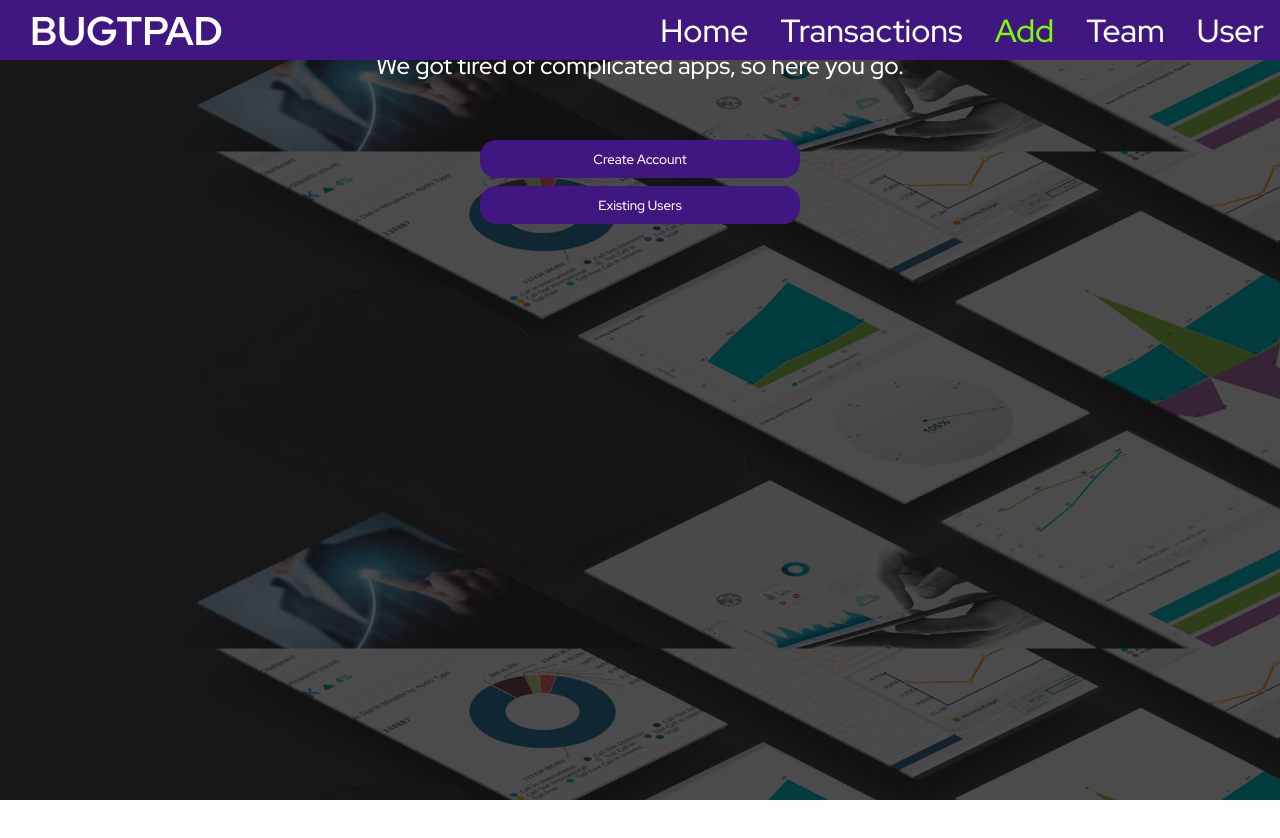
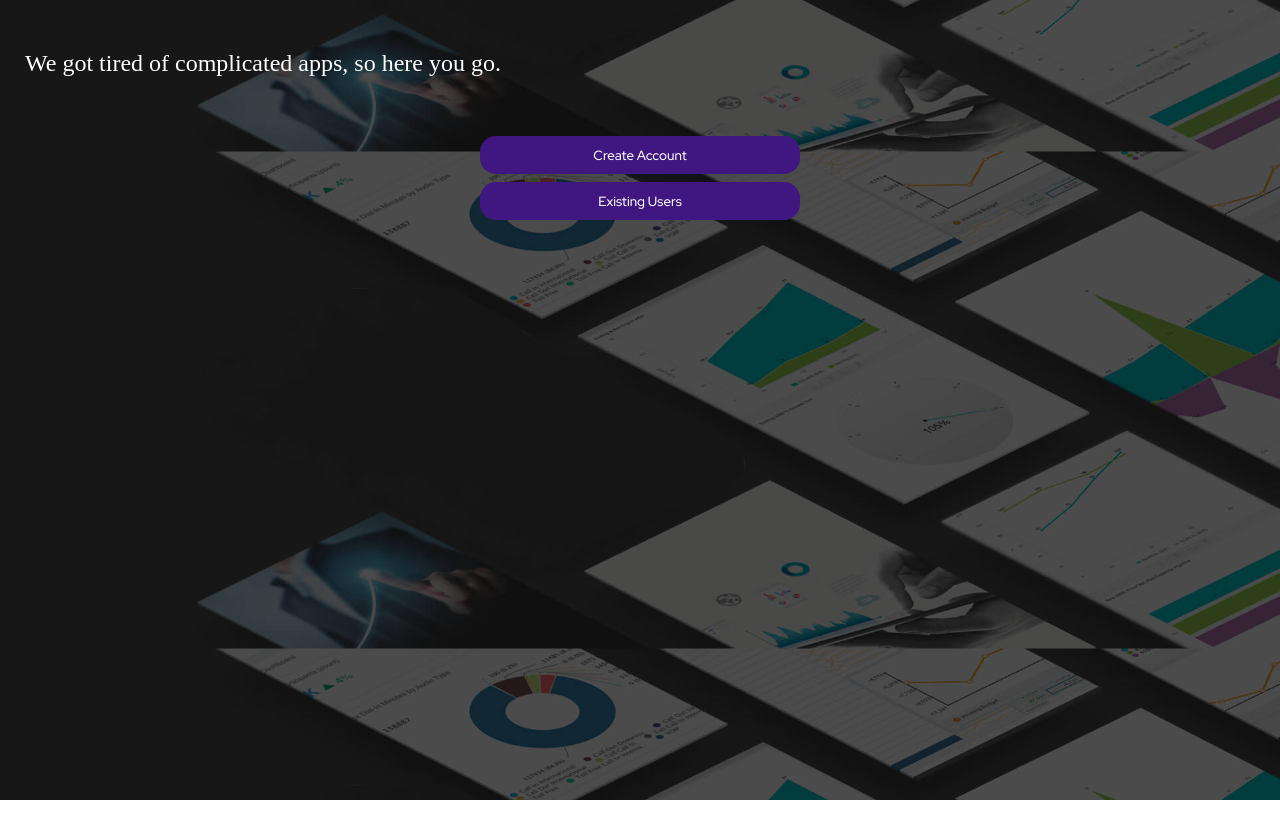
Before and after one commit to dals1791/1207-Project3-Frontend, a React (Create React App) app: page / in a window 1280 px wide. Built offline with nearby package versions, Linux system fonts and the light colour scheme.

Commit message:
login re-structure

```diff
--- a/src/App.js
+++ b/src/App.js
@@ -1,102 +1,35 @@
-import { Route, Switch, Link } from "react-router-dom";
+import React from 'react'
+import RenderAll from "./RenderAll"
+import UserLogin from "./components/UserLogin/UserLogin"
 
-import "./App.css";
-import React, { useEffect } from "react";
-import AddIncome from "./components/AddIncome";
-import Team from "./components/Team";
-import Transaction from "./components/Transaction";
-import UserLogin from "./components/UserLogin/UserLogin";
-import UserInfo from "./components/UserProfile/UserProfile";
-import NavBar from "./components/NavBar";
-import Landing from "./components/Landing";
-import Topbar from "./components/Topbar";
 
-function App() {
+const App = () =>{
     const url = "https://project3-backend-1207.herokuapp.com";
-
-  // ----------------------- Defines STATES -----------------------
-  const [user, setUser] = React.useState(null);
-  const [toggleAdd, setToggleAdd] = React.useState(false);
-
-  // ============= USEEFFECT FUNCTION TO GET DATA =============
+    const [loggedIn, setLoggedIn] = React.useState(false)
+    const [user, setUser] = React.useState(null)
     const getSingleUser = (user) => {
         fetch(url + "/users/" + user.userName + "/" + user.password)
          .then((res) => res.json())
          .then((data) => {
            if (data.length > 0) {
-          return setUser(data);
+             return (
+                 setUser(data),
+                 setLoggedIn(true));
            } else {
              console.log("Not a user, try again");
            }
-      });
+         })
      };
-  // POST route for addIncome
-  const addIncome = (newTransaction) => {
-    fetch(url + "/transactions/" + user[0]._id, {
-      method: "post",
-      headers: {
-        "Content-Type": "application/json",
-      },
-      body: JSON.stringify(newTransaction),
-    });
-  };
-  const handleToggleAdd = () => {
-    setToggleAdd((toggle) => !toggle);
-  };
-  // useEffect(()=>{getSingleUser()}, [user])
+
+    const loaded= ()=>{
+        return <RenderAll url={url} user={user}/>
+    }
+    const loading =()=>{
+        return <UserLogin getSingleUser={getSingleUser}/>
+    }
     return (
-    <div className="App">
-      <Topbar user={user} />
-      <div className="container-main">
-
-
-        <Switch>
-          <Route
-            exact
-            path="/"
-            render={(rp) => (
-              <UserLogin
-                {...rp}
-                setUser={setUser}
-                url={url}
-                getSingleUser={getSingleUser}
-              />
-            )}
-          />
-
-          <Route path="/home">
-            <Landing user={user} />
-          </Route>
-
-          <Route path="/team">
-            <Team />
-          </Route>
-
-          <Route path="/transactions">
-            <Transaction user={user} />
-          </Route>
-
-          <Route path="/userinfo">
-            <UserInfo userInfo={user} url={url} />
-          </Route>
-          <Route path="/userinfo">
-
-          </Route>
-        </Switch>
-
-      </div>
-      <div className="add-transaction-container">
-        {toggleAdd ? (
-          <AddIncome
-            user={user}
-            handleSubmit={addIncome}
-            toggleAdd={handleToggleAdd}
-          />
-        ) : null}
-        </div>
-      <NavBar toggleAdd={handleToggleAdd} />
-    </div>
-  );
+        loggedIn ? loaded(): loading()
+    )
 }
 
-export default App;
+export default App
--- /dev/null
+++ b/src/RenderAll.js
@@ -0,0 +1,90 @@
+import { Route, Switch, Link } from "react-router-dom";
+
+import "./App.css";
+import React, { useEffect } from "react";
+import AddIncome from "./components/AddIncome";
+import Team from "./components/Team";
+import Transaction from "./components/Transaction";
+import UserLogin from "./components/UserLogin/UserLogin";
+import UserInfo from "./components/UserProfile/UserProfile";
+import NavBar from "./components/NavBar";
+import Landing from "./components/Landing";
+import Topbar from "./components/Topbar";
+
+function RenderAll(props) {
+const {user, url}= props
+  // ----------------------- Defines STATES -----------------------
+  // const [user, setUser] = React.useState(null);
+  const [toggleAdd, setToggleAdd] = React.useState(false);
+  const [singleUser, setSingleUser]= React.useState([])
+
+
+
+  //==============GET ROUTE for user based on ID========
+const getUser =()=>{
+  fetch(url +'/users/'+ user[0]._id)
+  .then(res=>res.json())
+  .then(data=>{
+    setSingleUser(data)
+  })
+}
+// ============= USEEFFECT FUNCTION TO GET DATA =============
+useEffect(()=>{getUser()}, [])
+// ============
+  // POST route for addIncome
+  const addIncome = (newTransaction) => {
+    fetch(url + "/transactions/" + singleUser._id, {
+      method: "post",
+      headers: {
+        "Content-Type": "application/json",
+      },
+      body: JSON.stringify(newTransaction),
+    })
+    .then(()=>{getUser()})
+  };
+  const handleToggleAdd = () => {
+    setToggleAdd((toggle) => !toggle);
+  };
+  return (
+    <div className="App">
+      <Topbar user={singleUser} />
+      <div className="container-main">
+
+
+        <Switch>
+          <Route path="/home">
+            <Landing user={user} />
+          </Route>
+
+          <Route path="/team">
+            <Team />
+          </Route>
+
+          <Route path="/transactions">
+            <Transaction user={user} />
+          </Route>
+
+          <Route path="/userinfo">
+            <UserInfo userInfo={singleUser} url={url} />
+          </Route>
+          <Route path="/userinfo">
+
+          </Route>
+        </Switch>
+
+      </div>
+      <div className="add-transaction-container">
+        {toggleAdd ? (
+          <AddIncome
+            user={singleUser}
+            handleSubmit={addIncome}
+            toggleAdd={handleToggleAdd}
+          />
+        ) : null}
+        </div>
+      <NavBar toggleAdd={handleToggleAdd} />
+    </div>
+  );
+}
+
+export default RenderAll;
--- a/src/components/AddIncome.js
+++ b/src/components/AddIncome.js
@@ -1,7 +1,9 @@
 import React, { useState } from "react";
 import CategoryDropMenu from "./CategoryDropMenu"
+import {useHistory} from 'react-router-dom'
 
 const AddIncome = (props) => {
+  const history = useHistory()
   const [formData, setFormData] = useState({
     description: "",
     category: "",
@@ -13,7 +15,8 @@ const AddIncome = (props) => {
   const handleSubmit = (event) => {
     event.preventDefault(); // Prevent Form from Refreshing
     props.handleSubmit(formData); // Submit to Parents desired function
-    // props.history.push("/landing"); //Push back to landing page
+    history.push("/transactions"); //Push back to landing page
+
   };
   //Handle for Form- Tracks typing when inputing into form input.
   const handleChange = (event) => {
--- a/src/components/UserLogin/Login.js
+++ b/src/components/UserLogin/Login.js
@@ -9,7 +9,7 @@ const Login = (props) => {
     props.handleSubmit(formData); // Submit to Parents desired function
 
     console.log("login push history - ", props);
-    props.render.push("/home"); //Push back to landing page
+    // props.render.push("/home"); //Push back to landing page
   };
   //Handle for UserName & PW - Tracks typing when inputing into form input.
   const handleChange = (event) => {
```
Lines whose indentation alone changed are shown as unchanged.
